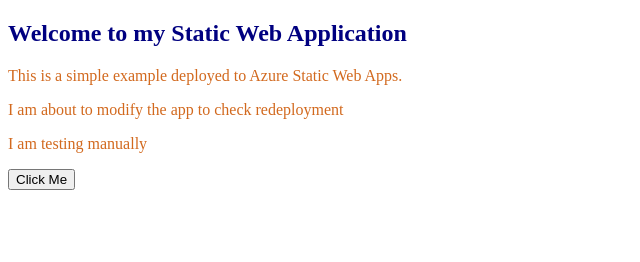
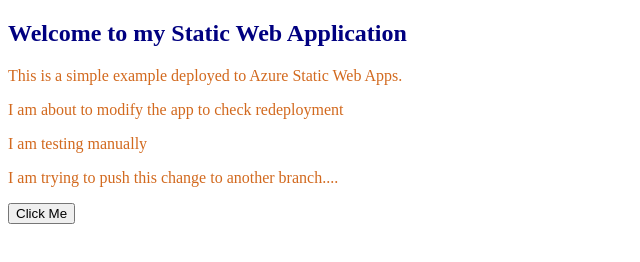
Before and after one commit to sirisharamya/StaticWebApp, a plain HTML site: page index.html in a window 1280 px wide. Shown: the whole page, without its empty margins (0-640 px from the left). Drawn offline with Linux system fonts and the light colour scheme.

Commit message:
Second commit in new branch

```diff
--- a/index.html
+++ b/index.html
@@ -12,6 +12,7 @@
     <p>This is a simple example deployed to Azure Static Web Apps.</p>
     <p>I am about to modify the app to check redeployment</p>
     <p> I am testing manually</p>
+    <p>I am trying to push this change to another branch....</p>
     <button onclick="clickMe()">Click Me</button>
     <script src="script.js"></script>
 </body>
```
